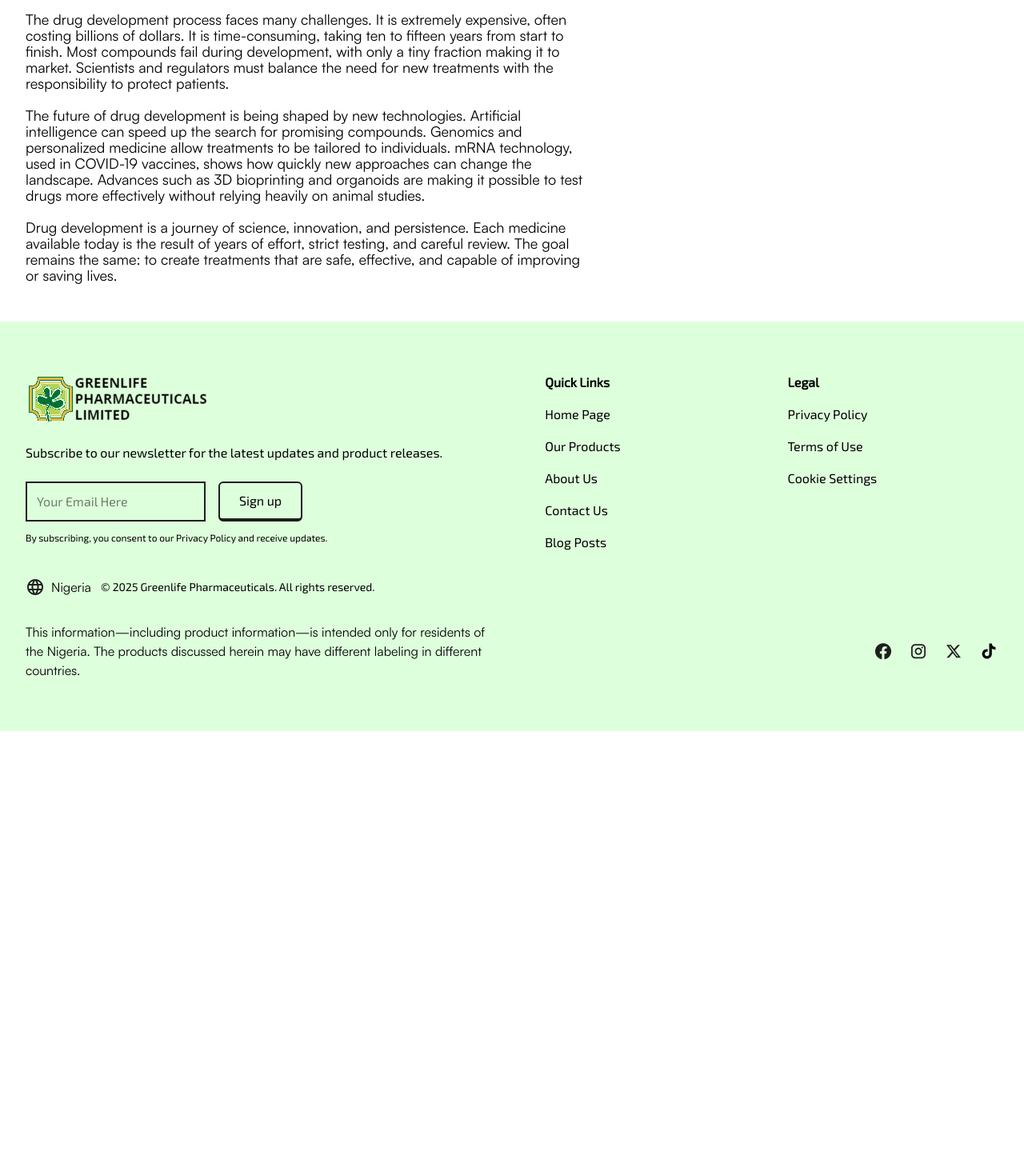
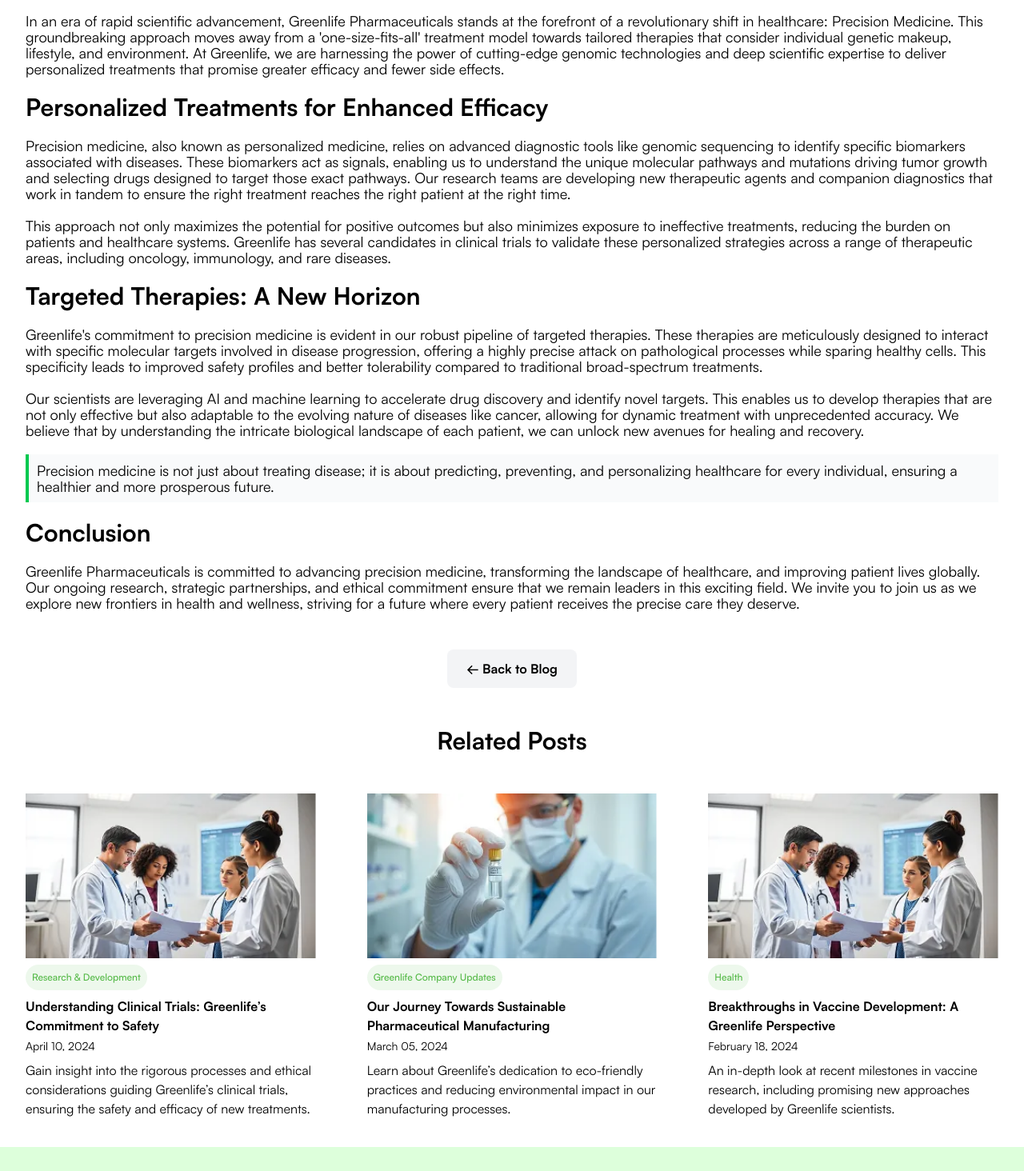
Before and after one commit to alexpeteronoja/greenlife, a React (Vite) app: page /blogpost in a window 1280 px wide. Shown: the part 706-2170 px from the top of the page at 80% size. Before the commit the page ends 1620 px from the top, so only its background shows below. Built offline with nearby package versions, Linux system fonts and the light colour scheme.

Commit message:
edited blog page

```diff
--- a/src/assets/index.js
+++ b/src/assets/index.js
@@ -120,8 +120,12 @@
 import imageFoundation from './Image-Foundation-Early-Growth.png';
 import imageCommunity from './Image-Community-Health-Initiative.png';
 import imageInfrastructure from './Image-Infrastructure-Expansion.png';
+import shareIcon from './majesticons_share.svg';
+import blogMainImg from './A gloved hand of a scientist holding.png';
 
 export {
+  blogMainImg,
+  shareIcon,
   imageTechnology,
   imageFoundation,
   imageCommunity,
--- a/src/pages/Blog.jsx
+++ b/src/pages/Blog.jsx
@@ -1,5 +1,11 @@
 import { Link } from 'react-router-dom';
-import { blogRightArrow, imageTray, leftArrow, righArrow } from '../assets';
+import {
+  blogRightArrow,
+  imageTray,
+  leftArrow,
+  righArrow,
+  shareIcon,
+} from '../assets';
 import Footer from '../components/Footer';
 import Navbar from '../components/Navbar';
 import { blogpPost22, blogpPost23, blogpPost24 } from '../data/BlogPostData';
@@ -85,6 +91,7 @@
                 </p>
                 <p className="text-[#8C8D8B] text-sm">July 15, 2024</p>
 
+                <div className="flex justify-between items-center">
                   <div>
                     <Link to="/blogpost">
                       <button className="flex items-center justify-center gap-x-2.5 py-2.5 rounded-md text-[#54B947] cursor-pointer">
@@ -92,6 +99,11 @@
                         <img src={righArrow} alt="" />
                       </button>
                     </Link>
+                  </div>
+
+                  <div>
+                    <img src={shareIcon} alt="" className="w-7.5 h-7.5" />
+                  </div>
                 </div>
               </div>
             </div>
@@ -113,11 +125,15 @@
                     />
                   </Link>
                 </div>
-                <div className="my-2">
-                  <p className="px-2 py-1 bg-[#54B9471A] rounded-full text-[#54B947] inline-block font-medium text-sm">
-                    {item.category}
-                  </p>
-                  <p className="mt-4.5 mb-0.5 text-[#242524] font-semibold text-lg md:text-xl">
+                <div className="my-2 mx-2">
+                  <div className="py-1 text-[#54B947] font-medium text-xs flex justify-between items-center">
+                    <div>{item.category}</div>
+                    <div>
+                      <img src={shareIcon} alt="" className="w-7.5 h-7.5" />
+                    </div>
+                  </div>
+
+                  <p className="mt-2 mb-0.5 text-[#242524] font-semibold text-lg">
                     <Link to="/blogpost">{item.title}</Link>
                   </p>
                   <p className="mb-2 text-[#8C8D8B] text-sm">
@@ -146,10 +162,14 @@
                   </Link>
                 </div>
                 <div className="my-2">
-                  <p className="px-2 py-1 bg-[#54B9471A] rounded-full text-[#54B947] inline-block font-medium text-sm">
-                    {item.category}
-                  </p>
-                  <p className="mt-4.5 mb-0.5 text-[#242524] font-semibold text-lg md:text-xl">
+                  <div className="py-1  text-[#54B947] font-medium text-xs flex justify-between items-center">
+                    <div>{item.category}</div>
+                    <div>
+                      <img src={shareIcon} alt="" className="w-7.5 h-7.5" />
+                    </div>
+                  </div>
+
+                  <p className="mt-2 mb-0.5 text-[#242524] font-semibold text-lg">
                     <Link to="/blogpost">{item.title}</Link>
                   </p>
                   <p className="mb-2 text-[#8C8D8B] text-sm">July 15, 2024</p>
@@ -176,10 +196,15 @@
                   </Link>
                 </div>
                 <div className="my-2">
-                  <p className="px-2 py-1 bg-[#54B9471A] rounded-full text-[#54B947] inline-block font-medium text-sm">
-                    {item.category}
-                  </p>
-                  <p className="mt-4.5 mb-0.5 text-[#242524] font-semibold text-lg md:text-xl">
+                  <div className="py-1  text-[#54B947] font-medium text-xs flex justify-between items-center">
+                    <div>{item.category}</div>
+
+                    <div>
+                      <img src={shareIcon} alt="" className="w-7.5 h-7.5" />
+                    </div>
+                  </div>
+
+                  <p className="mt-2 mb-0.5 text-[#242524] font-semibold text-lg md:text-xl">
                     <Link to="/blogpost">{item.title}</Link>
                   </p>
                   <p className="mb-2 text-[#8C8D8B] text-sm">
--- a/src/pages/BlogPage.jsx
+++ b/src/pages/BlogPage.jsx
@@ -1,4 +1,4 @@
-import { placeholder33, placeholder40 } from '../assets';
+import { blogMainImg, oldPostData3, oldPostData5 } from '../assets';
 import Footer from '../components/Footer';
 import Navbar from '../components/Navbar';
 
@@ -6,120 +6,186 @@
   return (
     <>
       <Navbar navStyle="bg-[#AFAFAE1A] text-black" />
-      <div className="grid lg:grid-cols-[3fr_2fr] gap-10 px-8 py-12">
-        <div className="">
-          <h1 className="text-xl md:text-3xl font-bold mb-6">
-            Understanding Drug Development: A Deep Dive into the Drug Creation
-            Process
+      <div className="px-8 py-9">
+        <div>
+          <img src={blogMainImg} alt="" className="w-full max-h-[450px]" />
+        </div>
+
+        <div className="mt-12">
+          <div className="text-[#008236] bg-[#DCFCE7] py-3 px-5 text-sm rounded-full inline-block mb-2">
+            Health
+          </div>
+
+          <h1 className="text-xl md:text-5xl font-extrabold">
+            The Future of Precision Medicine at Greenlife
           </h1>
+
+          <p className="mt-1 mb-4 text-[#6B7280]">July 15, 2023</p>
 
           <div className="leading-5 text-lg space-y-5">
             <p>
-              Drug development is a long and complex process that transforms an
-              idea in the laboratory into a medicine that can be used by
-              patients. It begins with discovery, where scientists search for
-              molecules that may affect a biological target linked to a disease.
-              Once promising candidates are identified, they are tested in
-              laboratory experiments and in animals to understand their safety,
-              dosage, and how the body processes them.
+              In an era of rapid scientific advancement, Greenlife
+              Pharmaceuticals stands at the forefront of a revolutionary shift
+              in healthcare: Precision Medicine. This groundbreaking approach
+              moves away from a 'one-size-fits-all' treatment model towards
+              tailored therapies that consider individual genetic makeup,
+              lifestyle, and environment. At Greenlife, we are harnessing the
+              power of cutting-edge genomic technologies and deep scientific
+              expertise to deliver personalized treatments that promise greater
+              efficacy and fewer side effects.
+            </p>
+
+            <h2 className="font-bold text-3xl">
+              Personalized Treatments for Enhanced Efficacy
+            </h2>
+            <p>
+              Precision medicine, also known as personalized medicine, relies on
+              advanced diagnostic tools like genomic sequencing to identify
+              specific biomarkers associated with diseases. These biomarkers act
+              as signals, enabling us to understand the unique molecular
+              pathways and mutations driving tumor growth and selecting drugs
+              designed to target those exact pathways. Our research teams are
+              developing new therapeutic agents and companion diagnostics that
+              work in tandem to ensure the right treatment reaches the right
+              patient at the right time.
             </p>
 
             <p>
-              If a compound shows potential, it moves into clinical trials.
-              These are studies in humans designed to test safety,
-              effectiveness, and possible side effects. The first phase usually
-              involves a small group of healthy volunteers to determine safe
-              dosage ranges and how the drug behaves in the body. The second
-              phase involves patients with the condition to see if the drug
-              actually works. The third phase includes thousands of patients
-              across different locations to confirm effectiveness, compare with
-              existing treatments, and monitor safety on a larger scale.
+              This approach not only maximizes the potential for positive
+              outcomes but also minimizes exposure to ineffective treatments,
+              reducing the burden on patients and healthcare systems. Greenlife
+              has several candidates in clinical trials to validate these
+              personalized strategies across a range of therapeutic areas,
+              including oncology, immunology, and rare diseases.
+            </p>
+
+            <h2 className="font-bold text-3xl">
+              Targeted Therapies: A New Horizon
+            </h2>
+
+            <p>
+              Greenlife's commitment to precision medicine is evident in our
+              robust pipeline of targeted therapies. These therapies are
+              meticulously designed to interact with specific molecular targets
+              involved in disease progression, offering a highly precise attack
+              on pathological processes while sparing healthy cells. This
+              specificity leads to improved safety profiles and better
+              tolerability compared to traditional broad-spectrum treatments.
             </p>
 
             <p>
-              When clinical trials are successful, all data is submitted to
-              regulatory authorities such as the FDA, EMA, or NAFDAC for
-              approval. These agencies review the evidence carefully to make
-              sure the drug is effective, safe, and manufactured to high
-              standards. Only then can the drug be marketed and prescribed.
+              Our scientists are leveraging AI and machine learning to
+              accelerate drug discovery and identify novel targets. This enables
+              us to develop therapies that are not only effective but also
+              adaptable to the evolving nature of diseases like cancer, allowing
+              for dynamic treatment with unprecedented accuracy. We believe that
+              by understanding the intricate biological landscape of each
+              patient, we can unlock new avenues for healing and recovery.
             </p>
 
-            <p>
-              Even after approval, the process continues through post-market
-              surveillance. This phase monitors the drug in real-world use,
-              checking for rare or long-term side effects and ensuring it
-              performs well in diverse patient populations. Sometimes drugs are
-              withdrawn or adjusted if unexpected risks are discovered.
+            <p className="border-l-4 border-l-[#00C950] bg-[#F9FAFB] p-2.5">
+              Precision medicine is not just about treating disease; it is about
+              predicting, preventing, and personalizing healthcare for every
+              individual, ensuring a healthier and more prosperous future.
             </p>
 
+            <h2 className="font-bold text-3xl">Conclusion</h2>
+
             <p>
-              The drug development process faces many challenges. It is
-              extremely expensive, often costing billions of dollars. It is
-              time-consuming, taking ten to fifteen years from start to finish.
-              Most compounds fail during development, with only a tiny fraction
-              making it to market. Scientists and regulators must balance the
-              need for new treatments with the responsibility to protect
-              patients.
+              Greenlife Pharmaceuticals is committed to advancing precision
+              medicine, transforming the landscape of healthcare, and improving
+              patient lives globally. Our ongoing research, strategic
+              partnerships, and ethical commitment ensure that we remain leaders
+              in this exciting field. We invite you to join us as we explore new
+              frontiers in health and wellness, striving for a future where
+              every patient receives the precise care they deserve.
+            </p>
+          </div>
+        </div>
+
+        <div className="flex justify-center items-center">
+          <button className="my-12  bg-[#F3F4F6] py-3 px-6 rounded-lg mx-auto cursor-pointer font-semibold">
+            ← Back to Blog
+          </button>
+        </div>
+
+        <div>
+          <h2 className="text-center text-3xl font-black mb-12">
+            Related Posts
+          </h2>
+
+          <div className="grid grid-cols-1 md:grid-cols-2 lg:grid-cols-3 gap-16">
+            <div>
+              <div>
+                <img src={oldPostData3} alt="" className="w-full" />
+              </div>
+
+              <p className="bg-[#54B9471A] text-[#54B947] font-medium mt-2 mb-2 p-2 inline-block text-xs rounded-full">
+                Research & Development
               </p>
 
-            <p>
-              The future of drug development is being shaped by new
-              technologies. Artificial intelligence can speed up the search for
-              promising compounds. Genomics and personalized medicine allow
-              treatments to be tailored to individuals. mRNA technology, used in
-              COVID-19 vaccines, shows how quickly new approaches can change the
-              landscape. Advances such as 3D bioprinting and organoids are
-              making it possible to test drugs more effectively without relying
-              heavily on animal studies.
+              <div className=" ">
+                <p className="font-semibold ">
+                  Understanding Clinical Trials: Greenlife’s Commitment to
+                  Safety
                 </p>
 
-            <p>
-              Drug development is a journey of science, innovation, and
-              persistence. Each medicine available today is the result of years
-              of effort, strict testing, and careful review. The goal remains
-              the same: to create treatments that are safe, effective, and
-              capable of improving or saving lives.
+                <p className="text-sm mt-1">April 10, 2024</p>
+
+                <p className="text-wrap mt-2">
+                  Gain insight into the rigorous processes and ethical
+                  considerations guiding Greenlife’s clinical trials, ensuring
+                  the safety and efficacy of new treatments.
                 </p>
               </div>
             </div>
 
             <div>
-          <h2 className="text-xl  font-bold mb-6">Related</h2>
-
-          <div className="flex gap-x-5">
-            <div className="shrink-0">
-              <img
-                src={placeholder33}
-                alt=""
-                className="w-full max-w-[150px]"
-              />
+              <div>
+                <img src={oldPostData5} alt="" className="w-full" />
               </div>
 
+              <p className="bg-[#54B9471A] text-[#54B947] font-medium mt-2 mb-2 p-2 inline-block text-xs rounded-full">
+                Greenlife Company Updates
+              </p>
+
               <div className=" ">
-              <p className="font-semibold ">Understanding Drug Development</p>
-              <p className="text-wrap">
-                A deep dive into the drug creation process.
+                <p className="font-semibold ">
+                  Our Journey Towards Sustainable Pharmaceutical Manufacturing
+                </p>
+
+                <p className="text-sm mt-1">March 05, 2024</p>
+
+                <p className="text-wrap mt-2">
+                  Learn about Greenlife’s dedication to eco-friendly practices
+                  and reducing environmental impact in our manufacturing
+                  processes.
                 </p>
               </div>
             </div>
 
-          <div className="flex gap-x-5 mt-5">
-            <div className="shrink-0">
-              <img
-                src={placeholder40}
-                alt=""
-                className="w-full max-w-[150px]"
-              />
+            <div>
+              <div>
+                <img src={oldPostData3} alt="" className="w-full" />
               </div>
 
+              <p className="bg-[#54B9471A] text-[#54B947] font-medium mt-2 mb-2 p-2 inline-block text-xs rounded-full">
+                Health
+              </p>
+
               <div className=" ">
-              <p className="font-semibold md:text-lg">
-                Greenlife's New Initiatives
+                <p className="font-semibold ">
+                  Breakthroughs in Vaccine Development: A Greenlife Perspective
                 </p>
-              <p className="text-wrap">
-                Discover our latest programs aimed at improving healthcare
-                access.
+
+                <p className="text-sm mt-1">February 18, 2024</p>
+
+                <p className="text-wrap mt-2">
+                  An in-depth look at recent milestones in vaccine research,
+                  including promising new approaches developed by Greenlife
+                  scientists.
                 </p>
+              </div>
             </div>
           </div>
         </div>
```
Also changed, not shown: src/assets/A gloved hand of a scientist holding.png (added), src/assets/majesticons_share.svg (added). Lines whose indentation alone changed are shown as unchanged.
